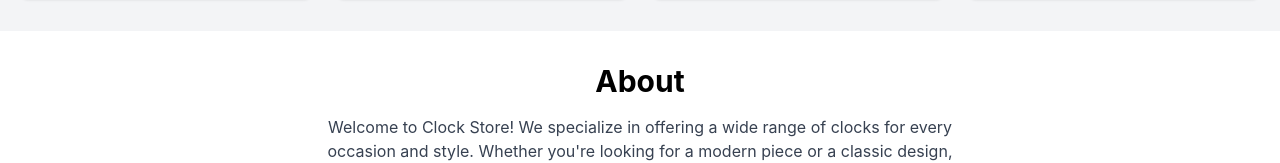
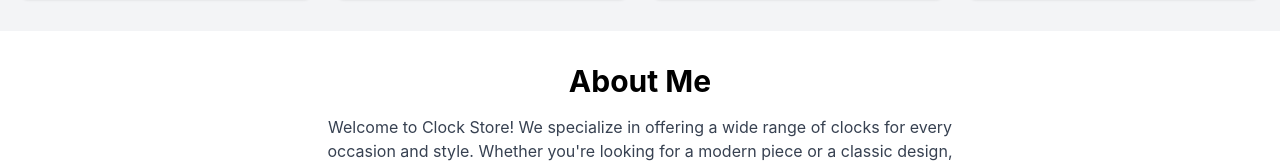
Before and after one commit to seanglysim/Tailwind-WebHomeWork, a website: page src/index.html in a window 1280 px wide. Shown: the part 1712-1875 px from the top of the page. Drawn offline with nearby package versions, Linux system fonts and the light colour scheme.

Commit message:
two commit

```diff
--- a/src/index.html
+++ b/src/index.html
@@ -858,7 +858,7 @@
     <!--TODO About Section-->
     <section class="py-8 bg-white">
         <div class="container mx-auto px-4 text-center">
-          <h2 class="text-3xl font-bold mb-4">About</h2>
+          <h2 class="text-3xl font-bold mb-4">About Me</h2>
           <p class="text-gray-700 max-w-2xl mx-auto">
             Welcome to Clock Store! We specialize in offering a wide range of clocks for every occasion and style. Whether you're looking for a modern piece or a classic design, we've got you covered.
           </p>
```
